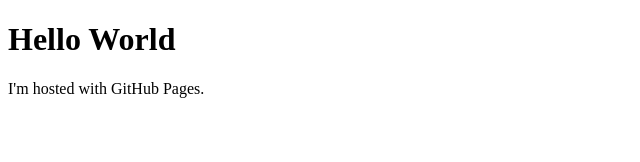
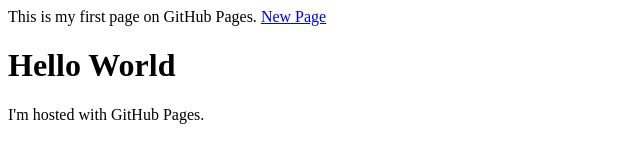
Before and after one commit to tjtyler/tjtyler.github.io, a plain HTML site: page index.html in a window 1280 px wide. Shown: the whole page, without its empty margins (0-640 px from the left). Drawn offline with Linux system fonts and the light colour scheme.

Commit message:
Update index.html

```diff
--- a/index.html
+++ b/index.html
@@ -1,6 +1,10 @@
 <!DOCTYPE html>
 <html>
 <body>
+
+This is my first page on GitHub Pages.
+<a href="new_page.html">New Page</a><br>
+
 <h1>Hello World</h1>
 <p>I'm hosted with GitHub Pages.</p>
 </body>
```
